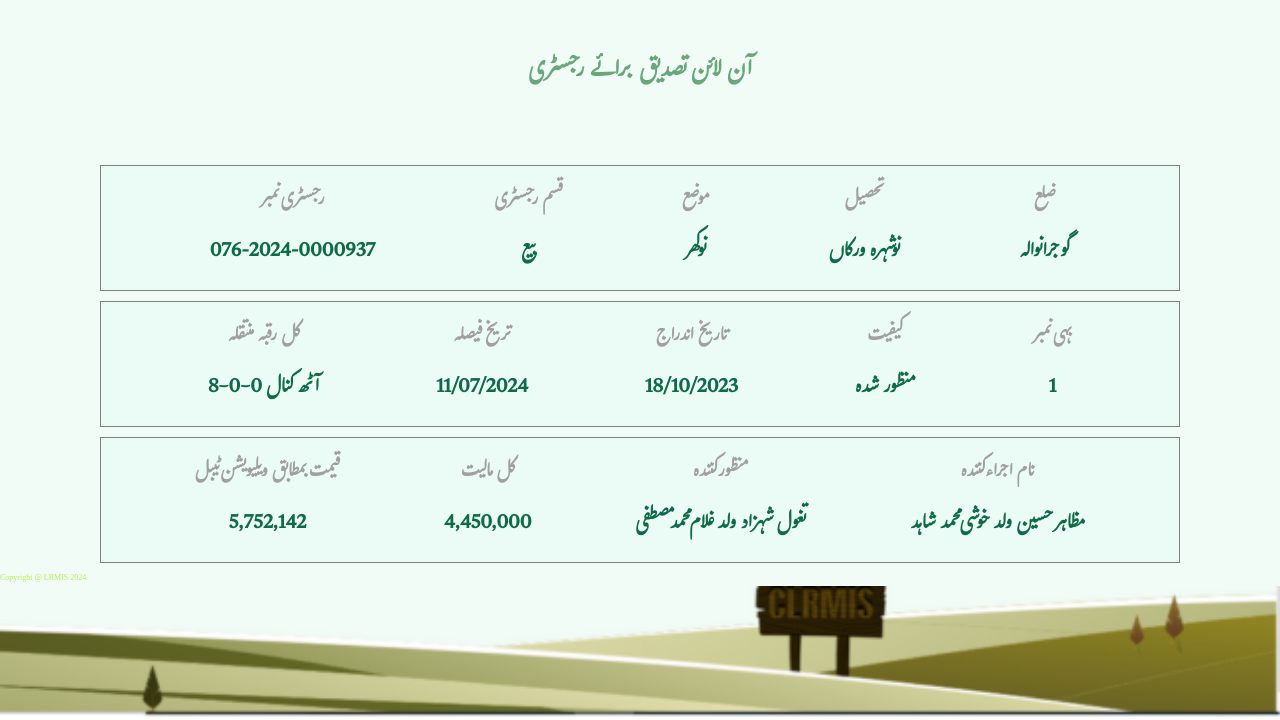
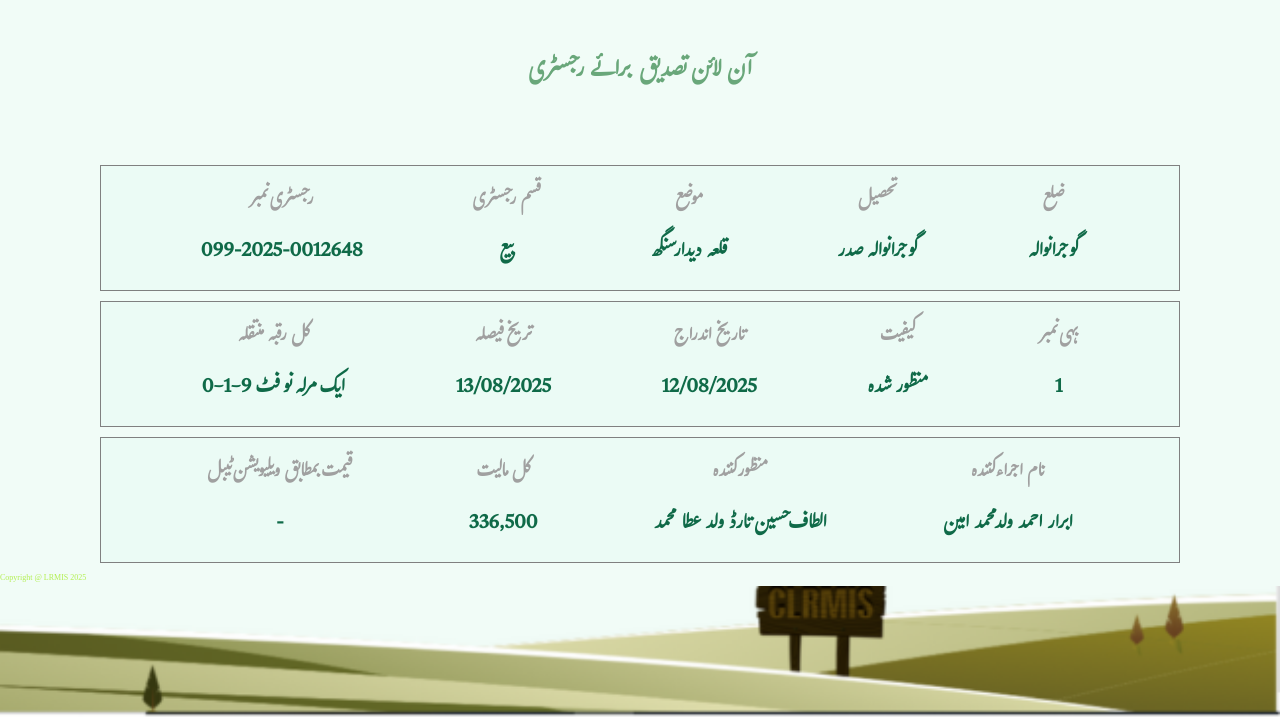
Before and after one commit to punjabzameen/25454, a plain HTML site: page index.html in a window 1280 px wide. Shown: the part 80-800 px from the top of the page. Drawn offline with Linux system fonts and the light colour scheme.

Commit message:
Update index.html

```diff
--- a/index.html
+++ b/index.html
@@ -32,7 +32,7 @@
             <div class="item text1">
                 <h3>رجسٹری نمبر
                 </h3>
-                <p>076-2024-0000937
+                <p>099-2025-0012648
                 </p>
             </div>
             <div class="item text2"><h3>قسم رجسٹری
@@ -42,13 +42,13 @@
             <div class="item text3">
                 <h3>موضع
                 </h3>
-                <p>نوکھر
+                <p>قلعہ دیدار سنگھ
                 </p>
             </div>
             <div class="item text4">
                 <h3>تحصیل
                 </h3>
-                <p>نوشہرہ ورکاں
+                <p>گوجرانوالہ صدر
                 </p>
             </div>
             <div class="item text5">
@@ -63,18 +63,18 @@
             <div class="item text1">
                 <h3>کل رقبہ منتقلہ
                 </h3>
-                <p>8-0-0 آٹھ کنال
+                <p>0-1-9 ایک مرلہ نو فٹ
                 </p>
             </div>
             <div class="item text2"><h3>تریخ فیصلہ
 
             </h3>
-            <p>11/07/2024
+            <p>13/08/2025
             </p></div>
             <div class="item text3">
                 <h3>تاریخ اندراج
                 </h3>
-                <p>18/10/2023
+                <p>12/08/2025
                 </p>
             </div>
             <div class="item text4">
@@ -95,23 +95,23 @@
             <div class="item text1">
                 <h3>قیمت بمطابق ویلیویشن ٹیبل
                 </h3>
-                <p>5,752,142
+                <p>-
                 </p>
             </div>
             <div class="item text2"><h3>کل مالیت
             </h3>
-            <p>4,450,000
+            <p>336,500
             </p></div>
             <div class="item text3">
                 <h3>منظور کنندہ
                 </h3>
-                <p>تغول شہزاد ولد غلام محمد مصطفی
+                <p>الطاف حسین تارڈ ولد عطا محمد
                 </p>
             </div>
             <div class="item text4">
                 <h3>نام اجراء کنندہ
                 </h3>
-                <p>مظاہر حسین ولد خوشی محمد شاہد
+                <p>ابرار احمد ولد محمد امین
                 </p>
             </div>
 
@@ -120,11 +120,12 @@
     </section>
     <!-- ----------------- Inage section------------------ -->
      <div class="bottom_img">
-        Copyright @ LRMIS 2024
+        Copyright @ LRMIS 2025
 
      </div>
      <!-- <div class="main">
     </div> -->
 
 </body>
+
 </html>
```
